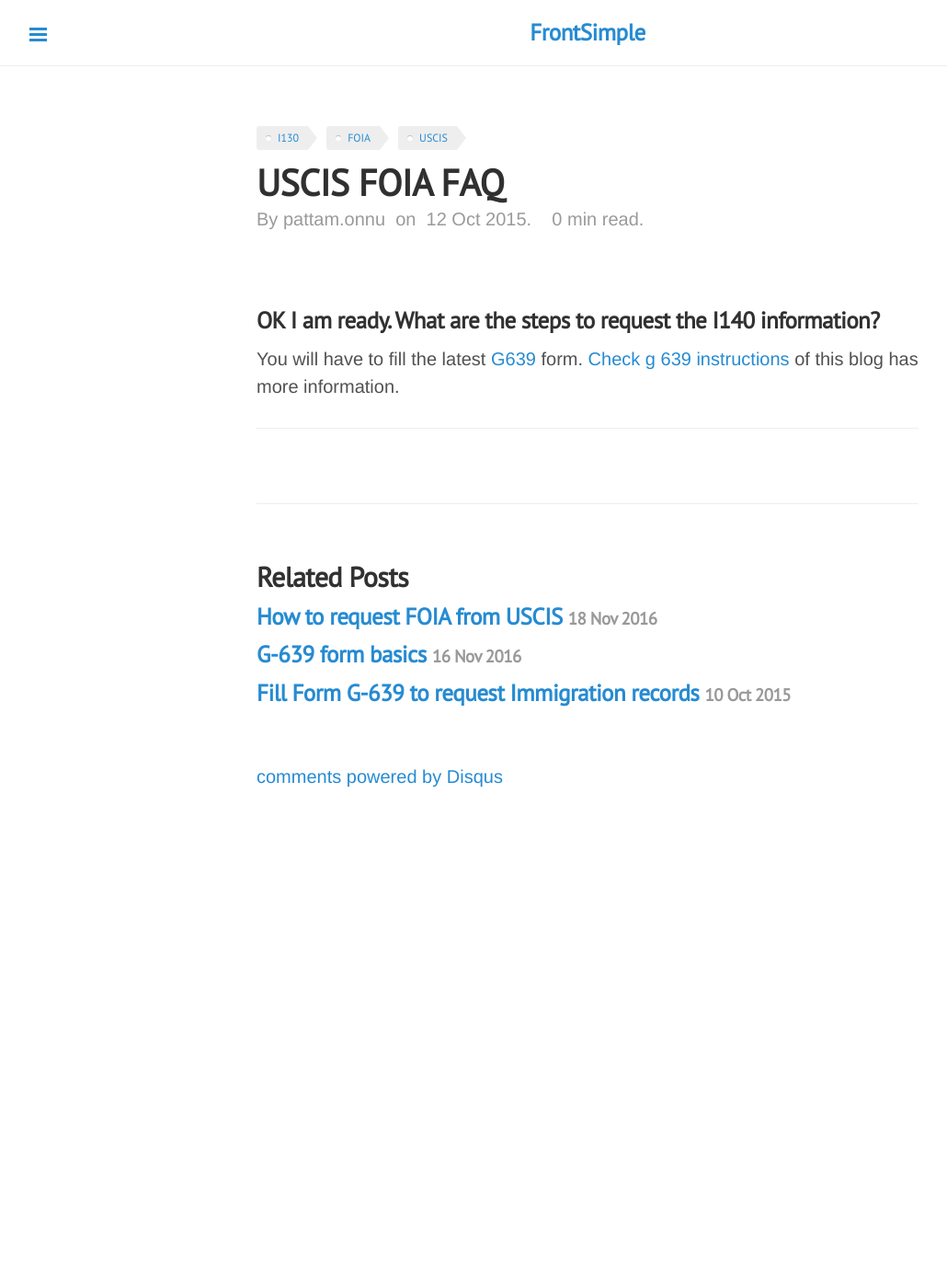
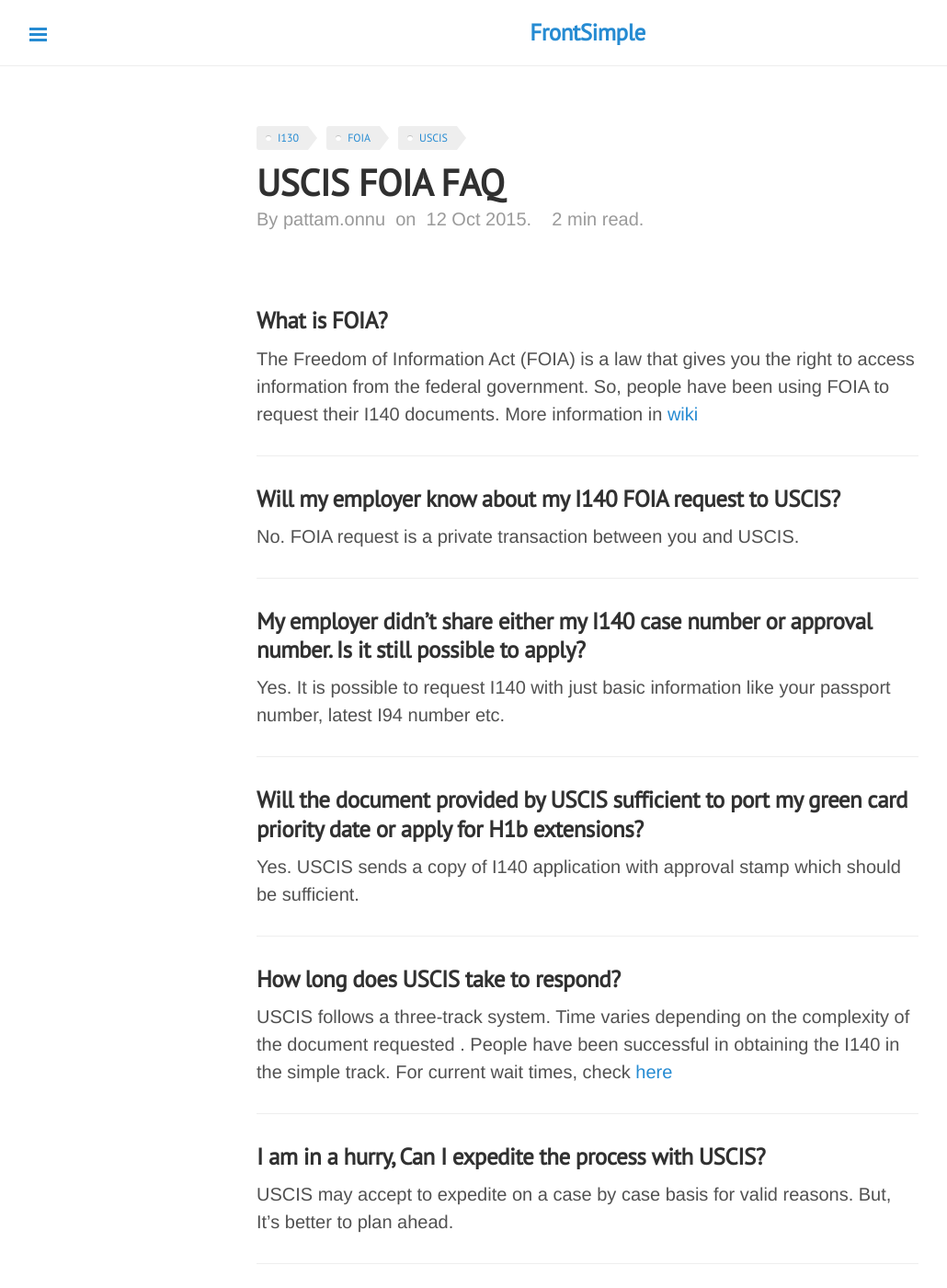
Before and after one commit to gitforwork2/gitforwork.github.io, a Jekyll site: the page built from _posts/2015-10-12-USCIS-FOIA-FAQ.md, in a window 1280 px wide and 1400 px high. Shown: the whole window at 92% size, without its empty margins (1-1031 px from the left). Built offline with Jekyll 4.4.1, drawn with Linux system fonts in a browser that asks for light colours; comment, search, counter and statistics services are not loaded; some of the changed text lies outside the part shown.

Commit message:
post refactor

```diff
--- a/_posts/2015-10-12-USCIS-FOIA-FAQ.md
+++ b/_posts/2015-10-12-USCIS-FOIA-FAQ.md
@@ -6,8 +6,32 @@
 comments: true
 description: Overview of FOIA process to request Immigration records like I140 petition.
 ---
+
+### What is FOIA?
+ The Freedom of Information Act (FOIA) is a law that gives you the right to access information from the federal government.
+ So, people have been using FOIA to request their I140 documents. More information in [wiki](https://en.wikipedia.org/wiki/Freedom_of_Information_Act_(United_States))
+ * * *
+### Will my employer know about my I140 FOIA request to USCIS?
+ No. FOIA request is a private transaction between you and USCIS.
+ * * *
+### My employer didn't share either my I140 case number or approval number. Is it still possible to apply?
+ Yes. It is possible to request I140 with just basic information like your passport number, latest I94 number etc.
+ * * *
+### Will the document provided by USCIS sufficient to port my green card priority date or apply for H1b extensions?
+ Yes. USCIS sends a copy of I140 application with approval stamp which should be sufficient.
+ * * *
+### How long does USCIS take to respond?
+ USCIS follows a three-track system. Time varies depending on the complexity of the document requested .
+ People have been successful in obtaining the I140 in the simple track.
+ For current wait times, check [here](http://www.uscis.gov/about-us/freedom-information-and-privacy-act-foia/foia-request-status-check-average-processing-times/check-status-request)
+ * * *
+### I am in a hurry, Can I expedite the process with USCIS?
+ USCIS may accept to expedite on a case by case basis for valid reasons. But, It's better to plan ahead.
+ * * *
+### Is there a filing fee?
+ Generally No. But sometimes there may be a fee upto $25. USCIS will contact you in that case
+ * * *
 ### OK I am ready. What are the steps to request the I140 information?
-You will have to fill the latest [G639](http://www.uscis.gov/sites/default/files/files/form/g-639.pdf) form.
-[Check g 639 instructions](/posts/i140-foia-form-g-639-instruction/) of this blog has more information.
-
-* * *
+ You will have to fill the latest [G639](http://www.uscis.gov/sites/default/files/files/form/g-639.pdf) form.
+ [Check g 639 instructions](/posts/i140-foia-form-g-639-instruction/) of this blog has more information.
+ * * *
```
